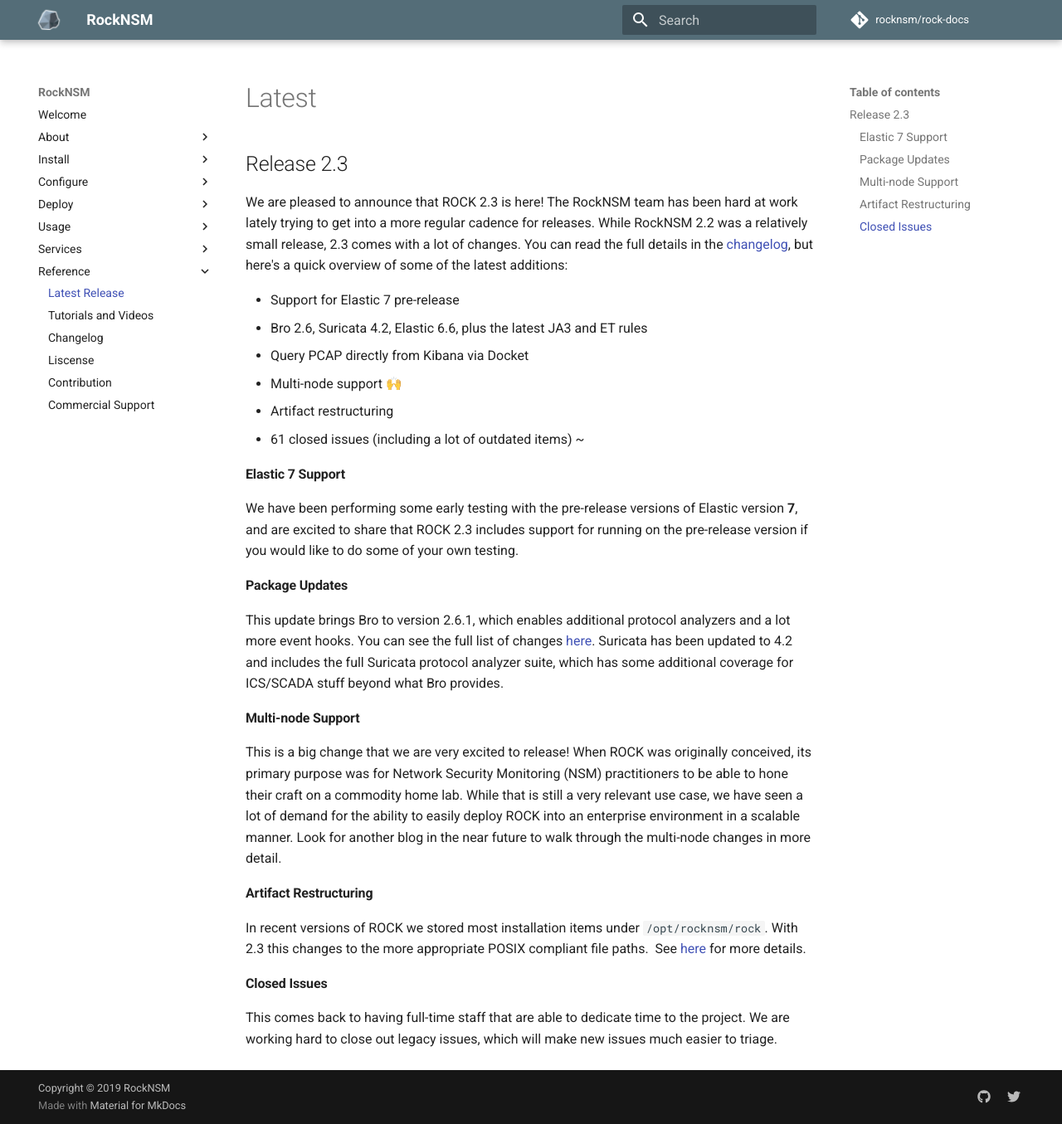
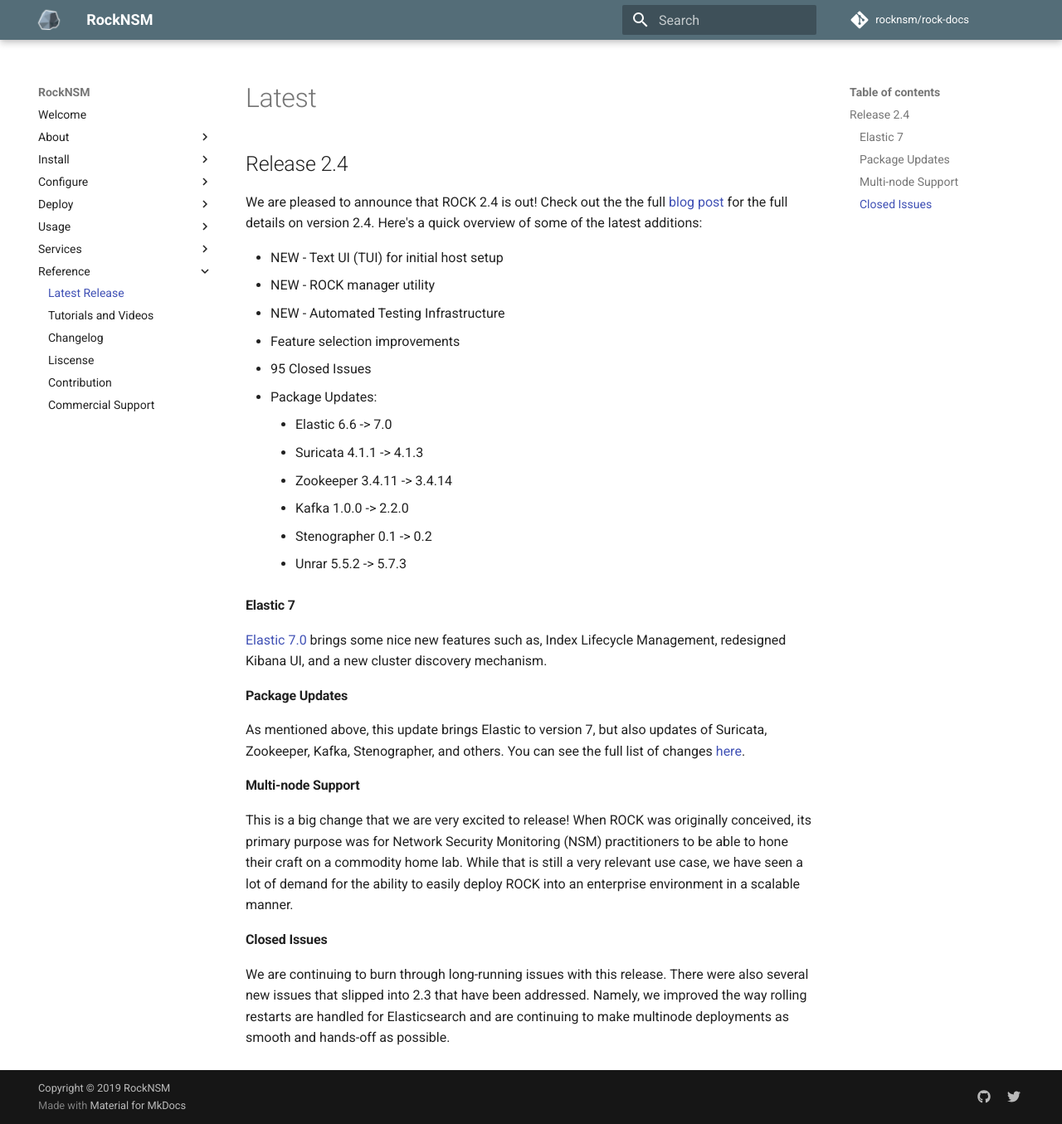
Before and after one commit to rocknsm/rock-docs, an MkDocs documentation site: the page built from docs/reference/latest.md, in a window 1280 px wide and 1355 px high. Shown: the whole window at 83% size. Built offline with MkDocs 1.6.1 and Material for MkDocs 9.7.7, drawn with Linux system fonts in a browser that asks for light colours; comment, search, counter and statistics services are not loaded.

Commit message:
update to 2.4

```diff
--- a/docs/reference/latest.md
+++ b/docs/reference/latest.md
@@ -1,33 +1,47 @@
 # Latest
 
-## Release 2.3
+## Release 2.4
 
-We are pleased to announce that ROCK 2.3 is here! The RockNSM team has been hard at work lately trying to get into a more regular cadence for releases. While RockNSM 2.2 was a relatively small release, 2.3 comes with a lot of changes. You can read the full details in the [changelog](changelog.md), but here's a quick overview of some of the latest additions:
+We are pleased to announce that ROCK 2.4 is out! Check out the the full
+[blog post](#) for the full details on version 2.4. Here's a quick overview of
+some of the latest additions:
 
-- Support for Elastic 7 pre-release
-- Bro 2.6, Suricata 4.2, Elastic 6.6, plus the latest JA3 and ET rules
-- Query PCAP directly from Kibana via Docket
-- Multi-node support 🙌
-- Artifact restructuring
-- 61 closed issues (including a lot of outdated items)
-~
+- NEW - Text UI (TUI) for initial host setup
+- NEW - ROCK manager utility
+- NEW - Automated Testing Infrastructure
+- Feature selection improvements
+- 95 Closed Issues
+- Package Updates:
+    - Elastic 6.6 -> 7.0
+    - Suricata 4.1.1 -> 4.1.3
+    - Zookeeper 3.4.11 -> 3.4.14
+    - Kafka 1.0.0 -> 2.2.0
+    - Stenographer 0.1 -> 0.2
+    - Unrar 5.5.2 -> 5.7.3
 
-#### Elastic 7 Support
-We have been performing some early testing with the pre-release versions of Elastic version **7**, and are excited to share that ROCK 2.3 includes support for running on the pre-release version if you would like to do some of your own testing.
+
+#### Elastic 7
+[Elastic 7.0](https://www.elastic.co/blog/elastic-stack-7-0-0-released) brings
+some nice new features such as, Index Lifecycle Management, redesigned Kibana
+UI, and a new cluster discovery mechanism.
 
 
 #### Package Updates
-This update brings Bro to version 2.6.1, which enables additional protocol analyzers and a lot more event hooks. You can see the full list of changes [here](https://docs.zeek.org/en/stable/install/release-notes.html#bro-2-6). Suricata has been updated to 4.2 and includes the full Suricata protocol analyzer suite, which has some additional coverage for ICS/SCADA stuff beyond what Bro provides.
+As mentioned above, this update brings Elastic to version 7, but also updates of
+Suricata, Zookeeper, Kafka, Stenographer, and others. You can see the full list of changes [here](#).
 
 
 #### Multi-node Support
-This is a big change that we are very excited to release! When ROCK was originally conceived, its primary purpose was for Network Security Monitoring (NSM) practitioners to be able to hone their craft on a commodity home lab. While that is still a very relevant use case, we have seen a lot of demand for the ability to easily deploy ROCK into an enterprise environment in a scalable manner. Look for another blog in the near future to walk through the multi-node changes in more detail.
-
-
-#### Artifact Restructuring
-In recent versions of ROCK we stored most installation items under `/opt/rocknsm/rock`. With 2.3 this changes to the more appropriate POSIX compliant file paths.
-See [here](https://github.com/rocknsm/rock/pull/344) for more details.
+This is a big change that we are very excited to release! When ROCK was
+originally conceived, its primary purpose was for Network Security Monitoring
+(NSM) practitioners to be able to hone their craft on a commodity home lab.
+While that is still a very relevant use case, we have seen a lot of demand for
+the ability to easily deploy ROCK into an enterprise environment in a scalable
+manner.
 
 
 #### Closed Issues
-This comes back to having full-time staff that are able to dedicate time to the project. We are working hard to close out legacy issues, which will make new issues much easier to triage.
+We are continuing to burn through long-running issues with this release. There
+were also several new issues that slipped into 2.3 that have been addressed.
+Namely, we improved the way rolling restarts are handled for Elasticsearch and
+are continuing to make multinode deployments as smooth and hands-off as possible.
```
